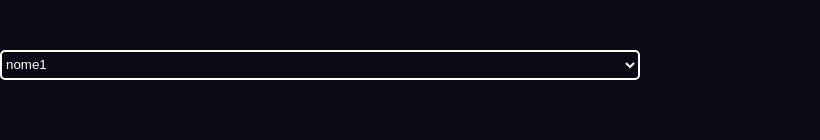
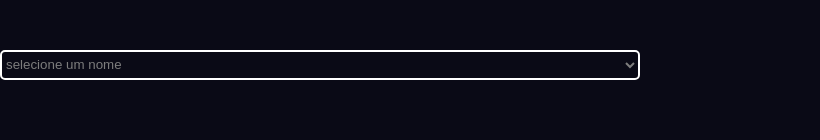
Before and after one commit to SamuelFVG/powerfit-trainee-cpe, a React (Vite) app in the folder powerfit/: page /editar in a window 1280 px wide. Shown: the part 389-529 px from the top of the page, without its empty margins (0-820 px from the left). Built offline with nearby package versions, Linux system fonts and the light colour scheme.

Commit message:
dynamicDropDown ColorsChange

```diff
--- a/powerfit/src/components/DropDownGenerico/DropDownGenerico.jsx
+++ b/powerfit/src/components/DropDownGenerico/DropDownGenerico.jsx
@@ -1,12 +1,15 @@
 import { DropDownG } from "./Styles";
 import { DivSelect } from "./Styles";
 import { DivOption } from "./Styles";
+import { DivDefault } from "./Styles";
 
 function DropDownGenerico(props) {return(
-  <DivSelect>
+
+  <DivSelect required>
+  <DivDefault value="" selected disabled hidden>{props.default}</DivDefault>
   {props.nome.map((item, index) =>   {
     return(
-        <DivOption value={index}>{item}</DivOption>
+        <DivOption value={item}>{item}</DivOption>
     )
   ;}
 )}
--- a/powerfit/src/components/DropDownGenerico/Styles.js
+++ b/powerfit/src/components/DropDownGenerico/Styles.js
@@ -8,10 +8,12 @@ export const DivSelect = styled.select`
   border: 2px solid;
   border-color: #ffffff;
   border-radius: 5px;
-  text-decoration-color:#ffffff;
   color:#ffffff;
   &:hover {
-    border-color: orange    ;
+    border-color: #ffffff  ;
+  }
+  &:invalid {
+    color: #7D7D7D;
   }
 `;
 export const DivOption = styled.option`
@@ -19,3 +21,8 @@ export const DivOption = styled.option`
     color:#ffffff;
     height: 30px;
 `;
+export const DivDefault = styled.option`
+    background-color:#0a0a16;
+    color:blue;
+    height: 30px;
+`;
--- a/powerfit/src/pages/Editar/Editar.jsx
+++ b/powerfit/src/pages/Editar/Editar.jsx
@@ -2,13 +2,13 @@ import { Titulo } from "./Styles";
 import React from "react";
 import { DropDownGenerico } from "../../components";
 
-const nomes = ["nome1", "nome2", "Nome3"];
+const nomes = ["Andre", "Bruno", "Carlos "];
 
 export default function Editar() {
   return (
     <div>
       <Titulo>Editar</Titulo>
-      <DropDownGenerico nome={nomes}/>
+      <DropDownGenerico default="selecione um nome" nome={nomes}/>
       </div>
   );
 }
```
